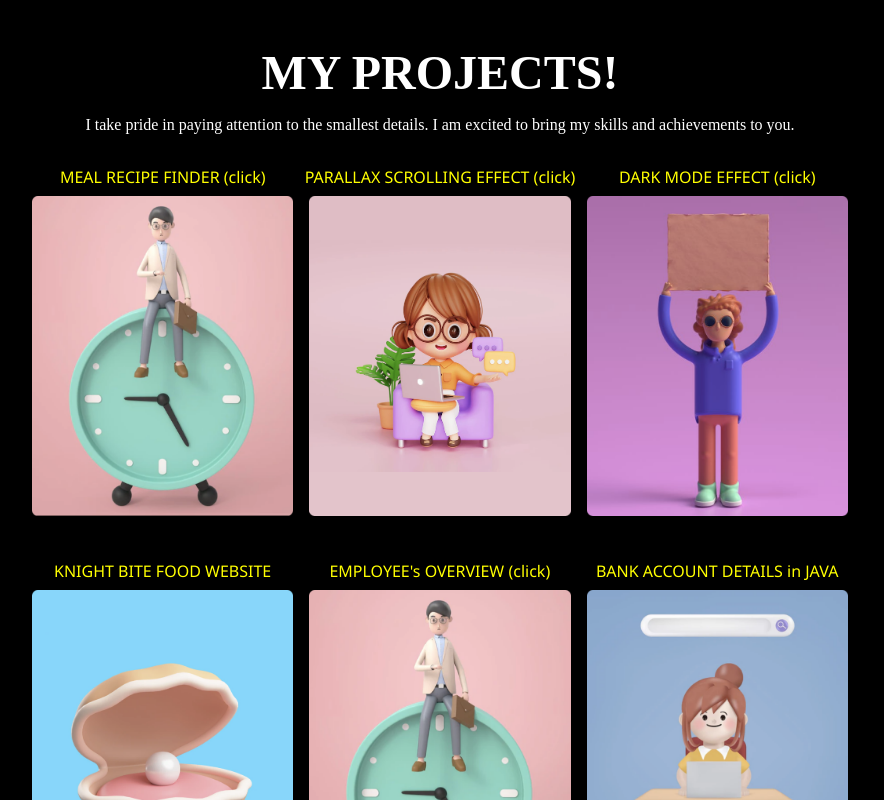
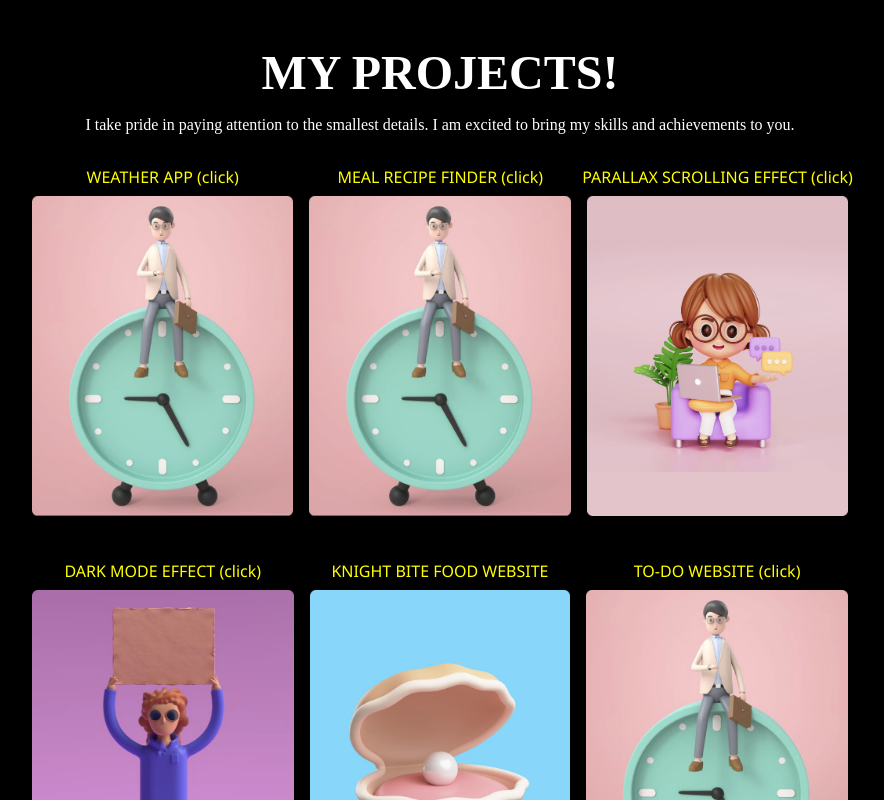
Before and after one commit to Nehabhadauria19/portfolio1, a React (Create React App) app: page / in a window 1280 px wide. Shown: the part 1360-2160 px from the top of the page, without its empty margins (200-1084 px from the left). Built offline with nearby package versions, Linux system fonts and the light colour scheme.

Commit message:
Update works.jsx

```diff
--- a/src/components/Works/works.jsx
+++ b/src/components/Works/works.jsx
@@ -13,10 +13,12 @@ const Works = () => {
     <h2 className="worksTitle">MY PROJECTS!</h2>
     <span className="worksDesc">I take pride in paying attention to the smallest details. I am excited to bring my skills and achievements to you.</span>
     <div className="worksImgs">
-   <a href="https://eloquent-hodgkin-9f52a3.netlify.app/" target="_blank" rel="noopener noreferrer"><p className='para'>MEAL RECIPE FINDER (click)</p><img src={p6} alt="" className='worksImg' /></a>
+   <a href="https://weatherforecasting-app.netlify.app/" target="_blank" rel="noopener noreferrer"><p className='para'>WEATHER APP (click)</p><img src={p6} alt="" className='worksImg' /></a>
+       <a href="https://eloquent-hodgkin-9f52a3.netlify.app/" target="_blank" rel="noopener noreferrer"><p className='para'>MEAL RECIPE FINDER (click)</p><img src={p6} alt="" className='worksImg' /></a>
    <a href="http://parallax-scrolling-19.netlify.app" target="_blank" rel="noopener noreferrer"><p className='para'>PARALLAX SCROLLING EFFECT (click) </p><img src={p2} alt="" className='worksImg'/> </a>
    <a href="http://dark-19light.netlify.app" target="_blank" rel="noopener noreferrer"><p className='para'>DARK MODE EFFECT (click) </p><img src={p3} alt="" className='worksImg'/></a>
    <div><p className='para'>KNIGHT BITE FOOD WEBSITE </p><img src={p5} alt="" className='worksImg'/></div>
+       <a href="https://todo-app-reactneha.netlify.app/" target="_blank" rel="noopener noreferrer"><p className='para'>TO-DO WEBSITE (click)</p><img src={p6} alt="" className='worksImg' /></a>
    <a href="https://assignment19.netlify.app" target="_blank" rel="noopener noreferrer"><p className='para'>EMPLOYEE's OVERVIEW (click) </p><img src={p6} alt="" className='worksImg'/></a>
    <div><p className='para'>BANK ACCOUNT DETAILS in JAVA </p> <img src={p4} alt="" className='worksImg'/></div>
 
```
